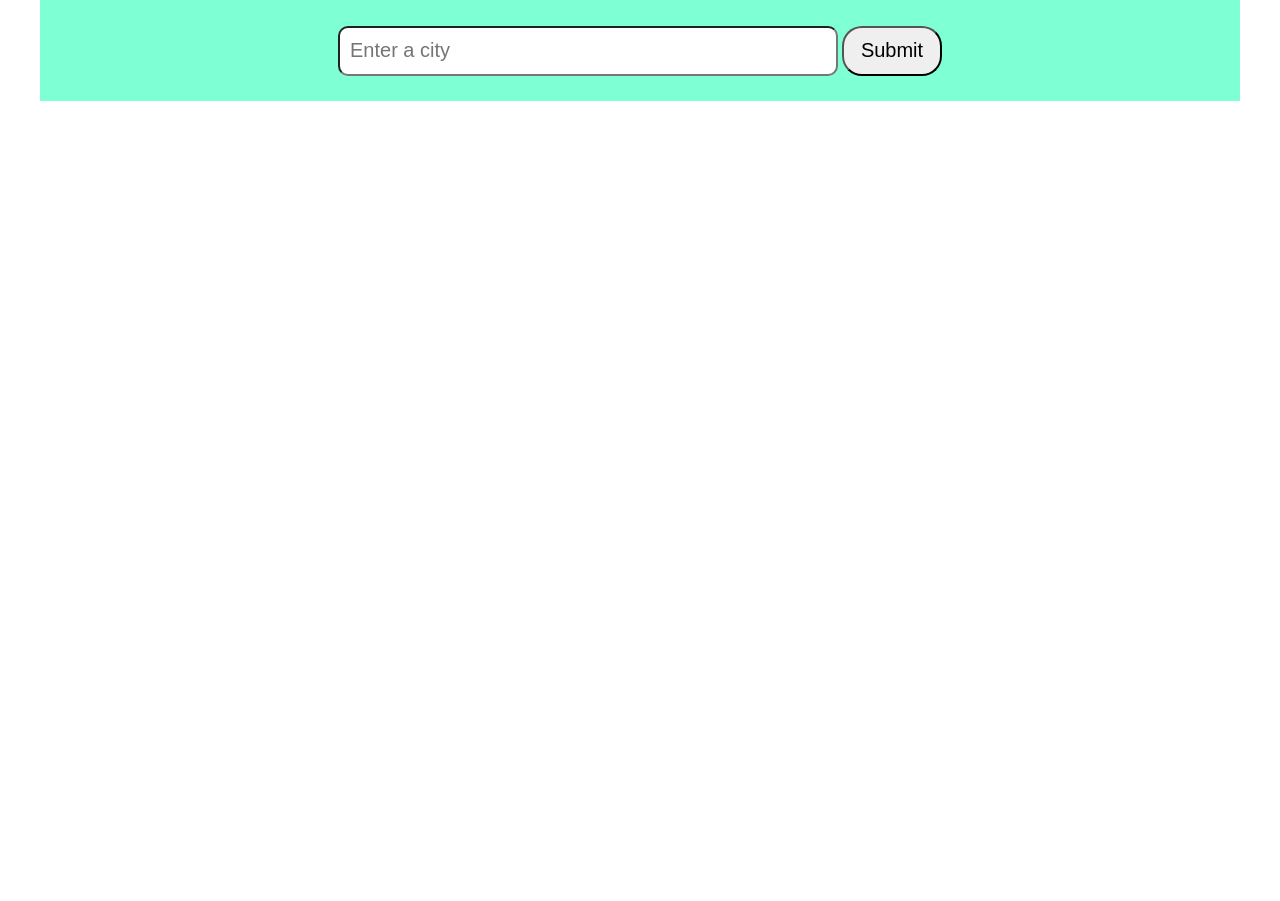
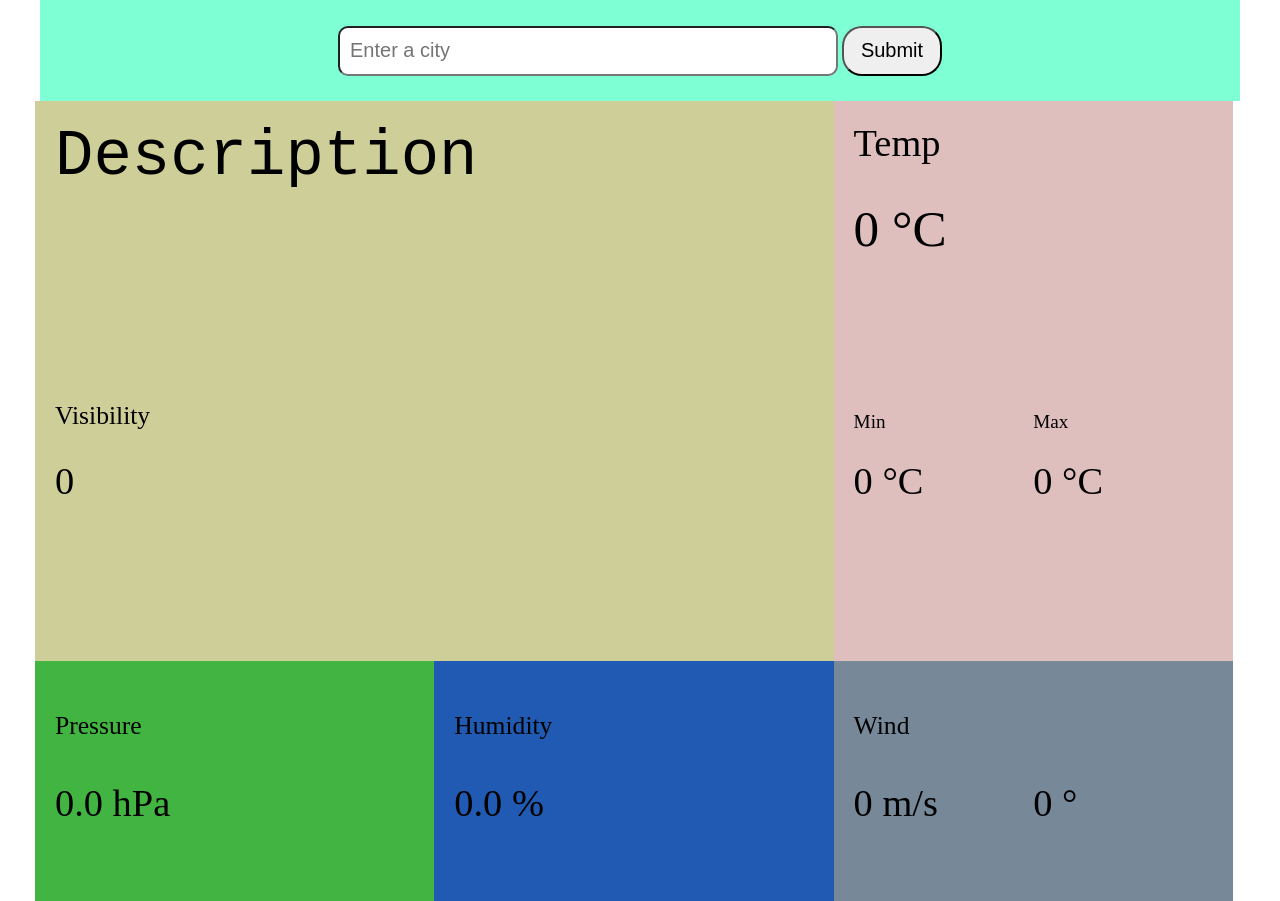
Before and after one commit to Atri1999/weather_web_app, a plain HTML site: page index.html in a window 1280 px wide. Before the commit the page ends 800 px from the top, so only its background shows below. Drawn offline with Linux system fonts and the light colour scheme.

Commit message:
The front end framework is made with html and css

```diff
--- a/index.html
+++ b/index.html
@@ -12,10 +12,42 @@
             <input type="text" class="inputValue" placeholder="Enter a city">
             <input type="submit" value="Submit" class="submit">
         </div>
-        <div class="result">
-            <div class="temp"></div>
-            <div class="wind"></div>
-            <div class="cond"></div>
+    </div>
+
+    <div class="res_container">
+        <div class="description">
+            <div class="des">Description</div>
+            <div class="visibility">
+                <div class="visi_title">Visibility</div>
+                <div class="visi_value">0</div>
+            </div>
+        </div>
+        <div class="temp">
+            <div class="temper">
+                <div class="temp_title">Temp</div>
+                <div class="temp_value"><span class="res_temp">0</span> °C</div>
+            </div>
+            <div class="mini">
+                <div class="temp_title">Min</div>
+                <div class="temp_value"><span class="res_min_temp">0</span> °C</div>
+            </div>
+            <div class="maxi">
+                <div class="temp_title">Max</div>
+                <div class="temp_value"><span class="res_max_temp">0</span> °C</div>
+            </div>
+        </div>
+        <div class="pressure">
+            <div class="pre_title">Pressure</div>
+            <div class="pre_value"><span class=res_pressure>0.0</span> hPa</div>
+        </div>
+        <div class="humid">
+            <div class="humid_title">Humidity</div>
+            <div class="humid_value"><span class=res_humid>0.0</span> %</div>
+        </div>
+        <div class="wind">
+            <div class="wind_title">Wind</div>
+            <div class="wind_sub speed"><span class="res_wind_speed">0</span> m/s</div>
+            <div class="wind_sub degree"><span class="res_wind_degree">0</span> °</div>
         </div>
     </div>
     <script src="script.js"></script>
--- a/script.js
+++ b/script.js
@@ -1,8 +1,6 @@
 var inputValue= document.querySelector('.inputValue')
 var button=document.querySelector('.submit')
-var temp=document.querySelector('.temp')
-var wind=document.querySelector('.wind')
-var cond=document.querySelector('.cond')
+
 
 
 
@@ -10,9 +8,10 @@ button.addEventListener('click',function(){
     fetch('https://api.openweathermap.org/data/2.5/weather?q='+inputValue.value+'&appid=e9cd18f3108059cad2780157cf898537')
         .then(res => res.json())
         .then(data => {
-            temp.innerHTML=data['main']['temp']
+            console.log(data)
+            /*temp.innerHTML=data['main']['temp']
             wind.innerHTML=data['wind']['speed']
-            cond.innerHTML=data['weather'][0]['main']
+            cond.innerHTML=data['weather'][0]['main']*/
 
         })
     .catch(error=>alert("ERROR"))
--- a/style.css
+++ b/style.css
@@ -8,7 +8,7 @@
     max-width: 1200px;
     background-color: aquamarine;
     display: grid;
-    margin: auto;
+    margin:auto;
     padding:2vw;
 }
 
@@ -32,10 +32,119 @@
     border-radius: 20px;
 }
 
-.result>div{
-    display: flex;
-    flex-direction: column;
-    width:33%;
-    flex: 33% 33% 33%;
-    font-size: 50px;
+.res_container{
+    margin:auto;
+    max-width: 1210px;
+    min-width:500px;
+    min-height:800px;
+    max-height: 1000px;
+    display: grid;
+    grid-template-columns:33% 33% 33%;
+    grid-template-rows: 70% 30%;
 }
+
+.res_container>div{
+    padding:20px;
+}
+
+.description{
+    grid-column: 1/3;
+    background-color:rgb(206, 206, 152);
+}
+.des{
+    font-size: 5vw;
+    font-family:'Courier New', Courier, monospace;
+}
+.description>div{
+    height:50%;
+}
+
+
+.visi_title{
+    padding-top:20px;
+    font-size: 2vw;
+    text-align:bottom;
+    height:30%;
+}
+.visi_value{
+    height:70%;
+    font-size:3vw
+}
+
+.temper>.temp_title{
+    font-size:3vw ;
+    padding-top: 0px;
+}
+.temper>.temp_value{
+    font-size:4vw;
+}
+.temp{
+    background-color: rgb(223, 190, 190);
+    display:grid;
+    grid-template-columns: 50% 50%;
+    grid-template-rows: 50% 50%;
+}
+
+.temper{
+    grid-column: 1/3;
+}
+.temp_title{
+    height:30%;
+    font-size: 1.5vw;
+    padding-top:30px;
+}
+.temp_value{
+    height:70%;
+    font-size: 3vw;
+
+}
+
+.pressure{
+    background-color: rgb(65, 180, 65);
+}
+
+.pressure>div{
+    height:50%;
+}
+
+.pre_title{
+    font-size:2vw ;
+    padding-top: 30px;
+}
+.pre_value{
+    font-size: 3vw;
+}
+
+.humid{
+    background-color: rgb(32, 90, 178);
+}
+
+.humid>div{
+    height:50%;
+}
+
+.humid_title{
+    padding-top:30px;
+    font-size: 2vw;
+}
+.humid_value{
+    font-size: 3vw;
+}
+
+
+.wind{
+    background-color: lightslategrey;
+    display:grid;
+    grid-template-columns:50% 50%;
+    grid-template-rows: 50% 50%;
+}
+.wind_title{
+    padding-top: 30px;
+    grid-column: 1/3;
+    font-size: 2vw;
+}
+
+
+.wind_sub{
+    font-size: 3vw;
+}
```
